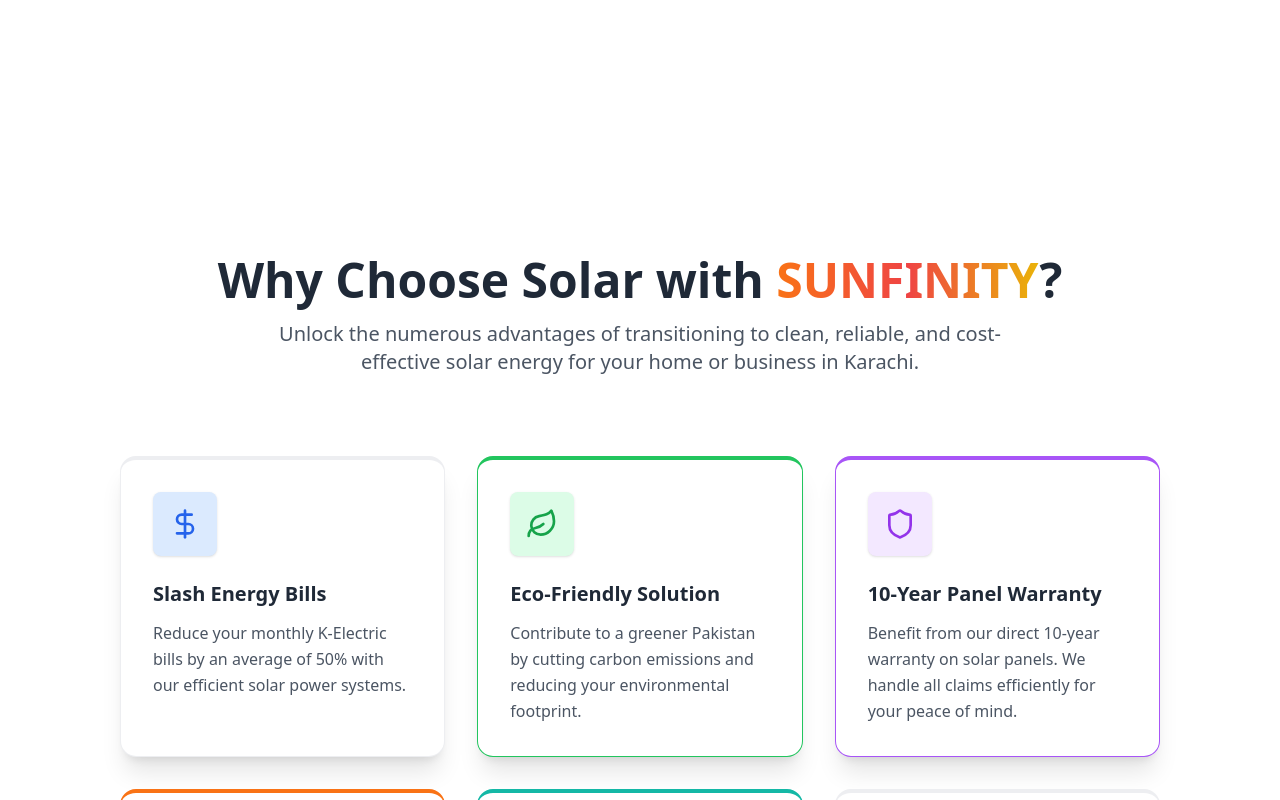
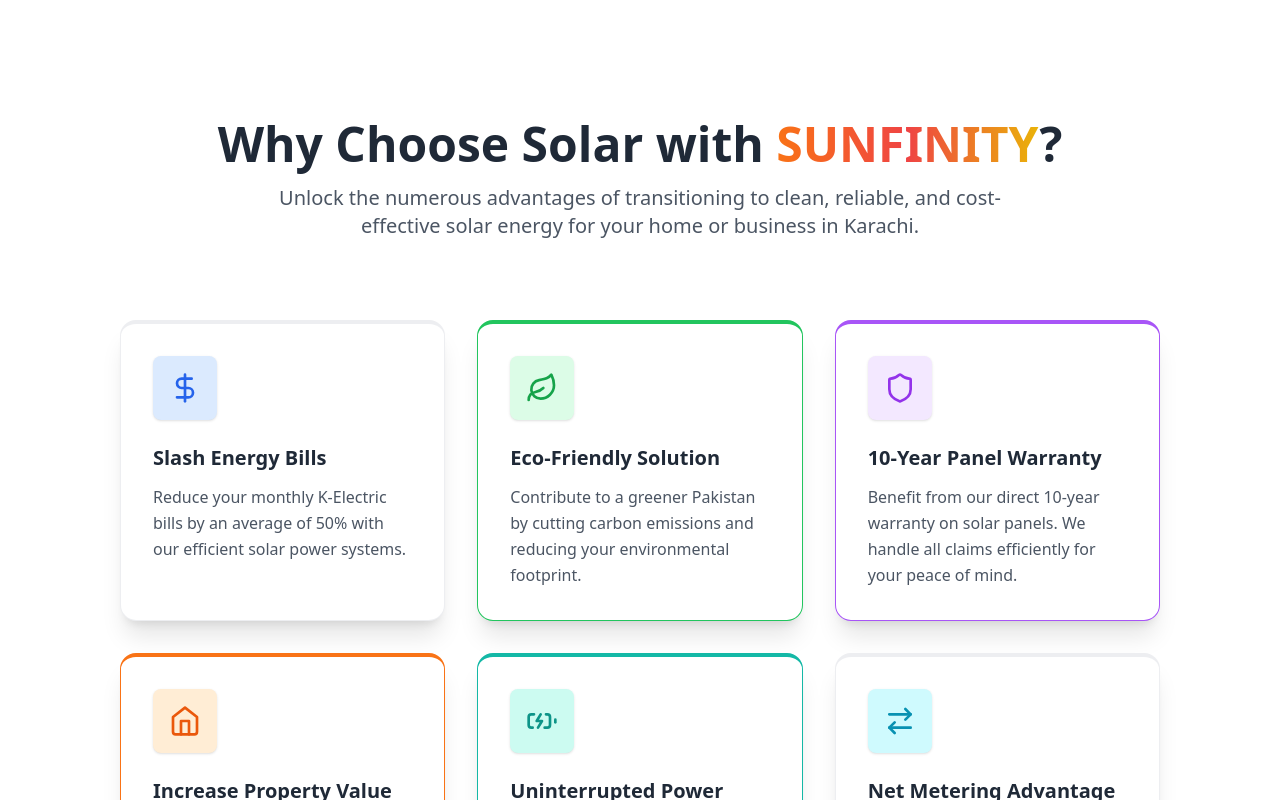
Before and after one commit to daniyalahmed21/Solar-panel-web, a React (Vite) app: page / in a window 1280 px wide. Shown: the part 760-1560 px from the top of the page. Built offline with nearby package versions, Linux system fonts and the light colour scheme.

Commit message:
ui updated

```diff
--- a/src/App.tsx
+++ b/src/App.tsx
@@ -17,7 +17,7 @@
       <main className="flex-grow">
         <Hero />
 
-        <div className="max-w-6xl mx-auto px-4 sm:px-6 lg:px-8 py-12 md:py-20 space-y-20 md:space-y-28">
+        <div className="max-w-6xl mx-auto px-4 sm:px-6 lg:px-8  md:py-20 space-y-20 ">
           <Benefits />
           <Products />
           <HowItWorks />
--- a/src/components/Benefits.tsx
+++ b/src/components/Benefits.tsx
@@ -109,7 +109,7 @@
 
 
   return (
-    <section id="benefits" className="py-20 md:py-28">
+    <section id="benefits" className="">
       <div className="container mx-auto px-4 md:px-6">
         <motion.div
           className="text-center mb-16 md:mb-20"
--- a/src/components/Hero.tsx
+++ b/src/components/Hero.tsx
@@ -45,7 +45,7 @@
 
   return (
     // Changed section background to a warmer gradient
-    <section id="home" className="relative min-h-screen pt-32 pb-20 md:pb-32 overflow-hidden bg-gradient-to-br ">
+    <section id="home" className="relative min-h-screen pt-32   overflow-hidden bg-gradient-to-br ">
       {/* Adjusted background decorations for warmer theme */}
       <div className="absolute top-0 right-0 w-1/3 h-1/3 bg-gradient-to-br from-orange-100 to-yellow-100 rounded-full filter blur-[100px] opacity-25 -z-10"></div>
       <div className="absolute bottom-0 left-0 w-1/3 h-1/3 bg-gradient-to-tr from-yellow-100 to-red-100 rounded-full filter blur-[100px] opacity-25 -z-10"></div>
--- a/src/components/Testimonials.tsx
+++ b/src/components/Testimonials.tsx
@@ -141,7 +141,7 @@
                       "{testimonials[currentTestimonial].quote}"
                     </p>
                   </div>
-                  <div className="flex items-center pt-4 border-t border-gray-200 mt-auto"> {/* Added mt-auto */}
+                  <div className="flex items-center pt-4  mt-auto"> {/* Added mt-auto */}
                     <div className="h-px bg-gray-200 flex-1"></div>
                     <span className="px-3 sm:px-4 text-xs sm:text-sm text-gray-500">
                       {currentTestimonial + 1}/{testimonials.length}
```
